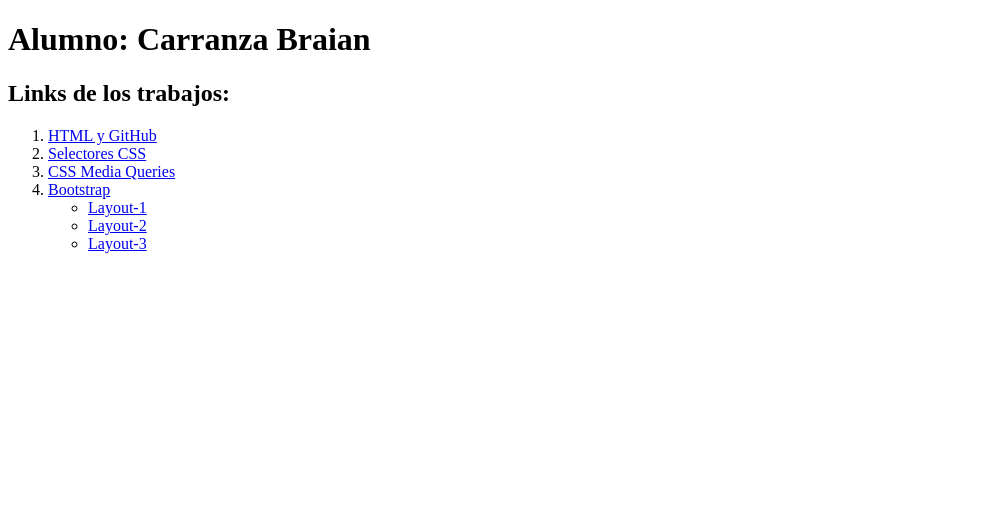
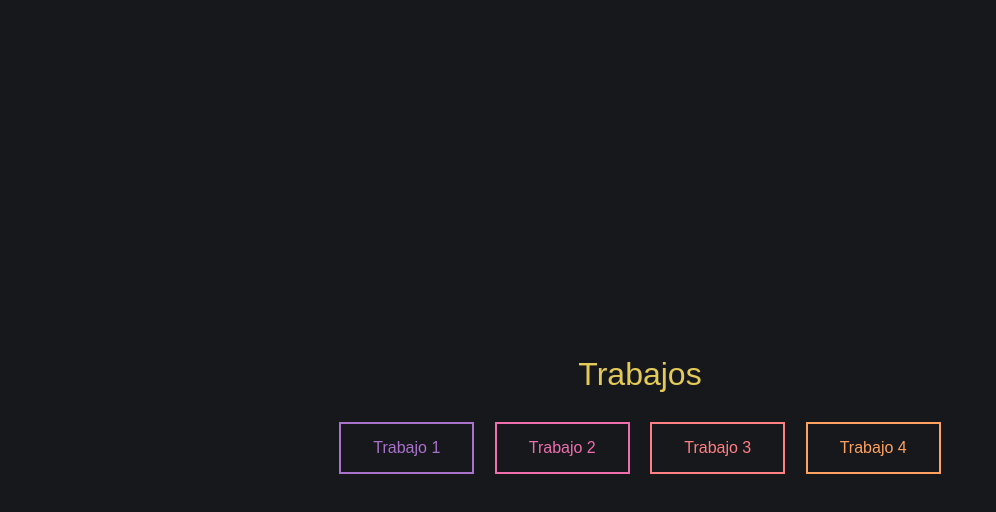
Before and after one commit to BraianC12/plataformas-moviles-entregas, a plain HTML site: page index.html in a window 1280 px wide. Shown: the whole page, without its empty margins (0-996 px from the left). Drawn offline with Linux system fonts and the light colour scheme.

Commit message:
Add files via upload

```diff
--- /dev/null
+++ b/TP-4/estilos2.css
@@ -0,0 +1,110 @@
+.fill:focus,.fill:hover{
+    box-shadow:inset 0 0 0 2em var(--hover)
+}
+
+.pulse:focus,.pulse:hover{
+    -webkit-animation:pulse 1s;
+    animation:pulse 1s;box-shadow:0 0 0 2em rgba(255,255,255,0)
+}
+
+@-webkit-keyframes pulse{
+    0%{
+        box-shadow:0 0 var(--hover)
+    }
+}
+
+@keyframes pulse{
+    0%{
+        box-shadow:0 0 var(--hover)
+    }
+}
+
+.close:focus,.close:hover{
+    box-shadow:inset -3.5em 0 0 0 var(--hover),inset 3.5em 0 0 0 var(--hover)
+}
+
+.raise:focus,.raise:hover{
+    box-shadow:0 .5em .5em -.4em var(--hover);
+    -webkit-transform:translateY(-.25em);
+    transform:translateY(-.25em)
+}
+
+.up:focus,.up:hover{
+    box-shadow:inset 0 -3.25em 0 0 var(--hover)
+}
+
+.slide:focus,.slide:hover{
+    box-shadow:inset 8.5em 0 0 0 var(--hover)
+}
+
+.offset{
+    box-shadow:.3em .3em 0 0 var(--color),inset .3em .3em 0 0 var(--color)
+}
+
+.offset:focus,.offset:hover{
+    box-shadow:0 0 var(--hover),inset 6em 3.5em 0 0 var(--hover)
+}
+
+.fill{
+    --color:#a972cb;--hover:#cb72aa
+}
+
+.pulse{
+    --color:#ef6eae;--hover:#ef8f6e
+}
+
+.close{
+    --color:#ff7f82;--hover:#ffdc7f
+}
+
+.raise{
+    --color:#ffa260;--hover:#e5ff60
+}
+
+.up{
+    --color:#e4cb58;--hover:#94e458
+}
+
+.slide{
+    --color:#8fc866;--hover:#66c887
+}
+.offset{
+    --color:#19bc8b;--hover:#1973bc
+}
+
+button{
+    color:var(--color);transition:.25s
+}
+
+button:focus,button:hover{
+    border-color:var(--hover);color:#fff
+}
+
+body{
+    color:#fff;
+    background:#17181c;
+    font:300 1em 'Fira Sans',sans-serif;
+    justify-content:center;
+    align-content:center;
+    align-items:center;
+    text-align:center;
+    min-height:100vh;
+    display:flex
+}
+
+button{
+    background:0 0;
+    border:2px solid;
+    font:inherit;
+    line-height:1;
+    margin:.5em;
+    padding:1em 2em}
+
+h1{
+    font-weight:400;
+}
+
+code{
+    color:#e4cb58;
+    font:inherit
+}
--- /dev/null
+++ b/estilos.css
@@ -0,0 +1,110 @@
+.fill:focus,.fill:hover{
+    box-shadow:inset 0 0 0 2em var(--hover)
+}
+
+.pulse:focus,.pulse:hover{
+    -webkit-animation:pulse 1s;
+    animation:pulse 1s;box-shadow:0 0 0 2em rgba(255,255,255,0)
+}
+
+@-webkit-keyframes pulse{
+    0%{
+        box-shadow:0 0 var(--hover)
+    }
+}
+
+@keyframes pulse{
+    0%{
+        box-shadow:0 0 var(--hover)
+    }
+}
+
+.close:focus,.close:hover{
+    box-shadow:inset -4.5em 0 0 0 var(--hover),inset 4.5em 0 0 0 var(--hover)
+}
+
+.raise:focus,.raise:hover{
+    box-shadow:0 .5em .5em -.4em var(--hover);
+    -webkit-transform:translateY(-.25em);
+    transform:translateY(-.25em)
+}
+
+.up:focus,.up:hover{
+    box-shadow:inset 0 -3.25em 0 0 var(--hover)
+}
+
+.slide:focus,.slide:hover{
+    box-shadow:inset 6.5em 0 0 0 var(--hover)
+}
+
+.offset{
+    box-shadow:.3em .3em 0 0 var(--color),inset .3em .3em 0 0 var(--color)
+}
+
+.offset:focus,.offset:hover{
+    box-shadow:0 0 var(--hover),inset 6em 3.5em 0 0 var(--hover)
+}
+
+.fill{
+    --color:#a972cb;--hover:#cb72aa
+}
+
+.pulse{
+    --color:#ef6eae;--hover:#ef8f6e
+}
+
+.close{
+    --color:#ff7f82;--hover:#ffdc7f
+}
+
+.raise{
+    --color:#ffa260;--hover:#e5ff60
+}
+
+.up{
+    --color:#e4cb58;--hover:#94e458
+}
+
+.slide{
+    --color:#8fc866;--hover:#66c887
+}
+.offset{
+    --color:#19bc8b;--hover:#1973bc
+}
+
+button{
+    color:var(--color);transition:.25s
+}
+
+button:focus,button:hover{
+    border-color:var(--hover);color:#fff
+}
+
+body{
+    color:#fff;
+    background:#17181c;
+    font:300 1em 'Fira Sans',sans-serif;
+    justify-content:center;
+    align-content:center;
+    align-items:center;
+    text-align:center;
+    min-height:100vh;
+    display:flex
+}
+
+button{
+    background:0 0;
+    border:2px solid;
+    font:inherit;
+    line-height:1;
+    margin:.5em;
+    padding:1em 2em}
+
+h1{
+    font-weight:400;
+}
+
+code{
+    color:#e4cb58;
+    font:inherit
+}
--- a/index.html
+++ b/index.html
@@ -3,22 +3,22 @@
 <head>
     <meta charset="UTF-8">
     <meta http-equiv="X-UA-Compatible" content="IE=edge">
+    <link rel="stylesheet" href="estilos.css">
     <meta name="viewport" content="width=device-width, initial-scale=1.0">
     <title>Presentacion</title>
 </head>
 <body>
-    <h1>Alumno: Carranza Braian</h1>
-    <h2>Links de los trabajos: </h2>
-    <ol>
-        <li><a href="TP-1/index.html">HTML y GitHub</a></li>
-        <li><a href="TP-2/index.html">Selectores CSS</a></li>
-        <li><a href="TP-3/index.html">CSS Media Queries</a></li>
-        <li><a href="TP-4/">Bootstrap</a></li>
-        <ul>
-            <li><a href="TP-4/layout-1.html">Layout-1</a></li>
-            <li><a href="TP-4/layout-2.html">Layout-2</a></li>
-            <li><a href="TP-4/layout-3.html">Layout-3</a></li>
-        </ul>
-    </ol>
+    <div class="buttons">
+        <h1><code>Trabajos</code></h1>
+        <a href="TP-1/index.html"><button class="fill">Trabajo 1</button></a>
+        <a href="TP-2/index.html"><button class="pulse">Trabajo 2</button></a>
+        <a href="TP-3/index.html"><button class="close">Trabajo 3</button></a>
+        <a href="TP-4/index2.html"><button class="raise">Trabajo 4</button></a>
+
+        <!--<button class="up">Fill Up</button>
+        <a href="TP-5/index.html"><button class="slide">Trabajo 5</button></a>
+        <a href="TP-6/index.html"><button class="fill">Trabajo 6</button></a>
+        -->
+    </div>
 </body>
 </html>
```
Also changed, not shown: TP-4/index2.html (added, +18 -0 lines).
